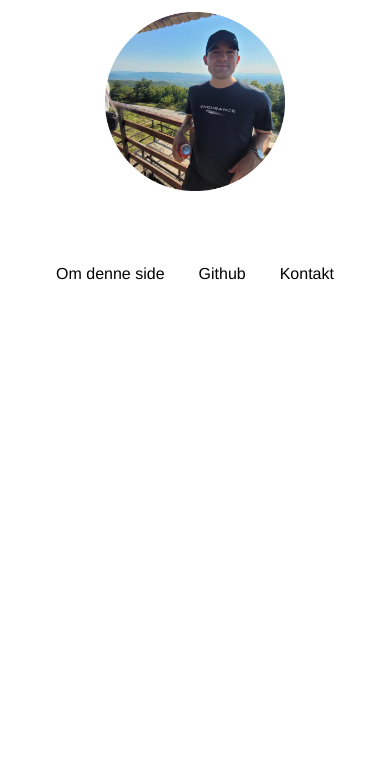
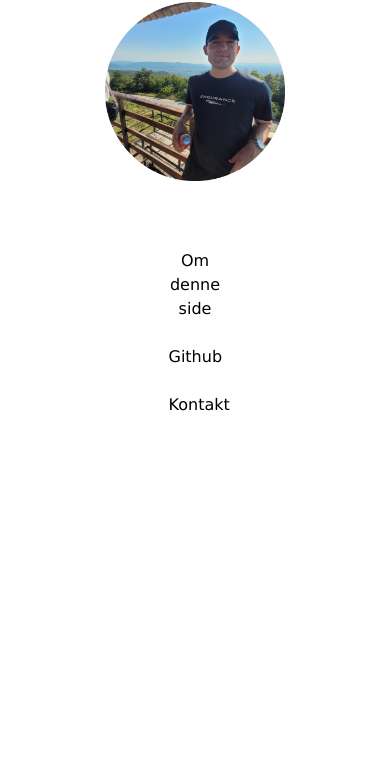
Before and after one commit to ROlsen97/RubensWebApp, a plain HTML site: page Index.html in a window 390 px wide. Shown: the part 84-844 px from the top of the page. Drawn offline with nearby package versions, Linux system fonts and the light colour scheme.

Commit message:
centeret buttons and made them responsive

```diff
--- a/Index.html
+++ b/Index.html
@@ -6,6 +6,7 @@
   <meta name="viewport" content="width=device-width, initial-scale=1">
   <link rel="stylesheet" href="style.css">
   <link rel="stylesheet" href="https://maxcdn.bootstrapcdn.com/bootstrap/3.4.1/css/bootstrap.min.css">
+  <link rel="stylesheet" href="https://www.w3schools.com/w3css/4/w3.css">
   <script src="https://unpkg.com/vue@3"></script>
   <script src="https://ajax.googleapis.com/ajax/libs/jquery/3.7.1/jquery.min.js"></script>
   <script src="https://maxcdn.bootstrapcdn.com/bootstrap/3.4.1/js/bootstrap.min.js"></script>
@@ -13,7 +14,7 @@
   <body>
     <div id="app">
         <div class="row">
-          <div class="Customvel">
+          <div class="CustomPadding">
             <div class="col-sm-8">
               <div class="container">
                 <h1 class="Velkommen">
@@ -22,7 +23,7 @@
               </div>
             </div>
             <div class="col-sm-4">
-              <div class="Customvel">
+              <div class="CustomPadding">
                 <div class="embed-responsive embed-responsive-16by9">
                   <div class="container mig">
                     <img class="mig" src="billederTilWebApp/mig.png" alt="Billede">
@@ -31,10 +32,12 @@
               </div>
             </div>
           </div>
-          <div class="Customcon">
-            <div v-for="x in Items" class="col-sm-4 Customrow button button1">
-              <div v-on:click="showInfo(x)">{{x.name}}</div>
-                <div :class="{ 'content': true, 'show': x.showInfo }">{{x.infoToShow}}</div>
+          <div class="w3-container">
+            <div class="w3-cell-row CustomPadding2" align="center">
+              <div v-for="x in Items" class="col-sm-4">
+                <div v-on:click="showInfo(x)" class="button button1">{{x.name}}</div>
+                  <div :class="{ 'content': true, 'show': x.showInfo }">{{x.infoToShow}}</div>
+              </div>
             </div>
           </div>
         </div>
--- a/index.js
+++ b/index.js
@@ -3,7 +3,7 @@ Vue.createApp({
      return {
       selectedItem: null,
       Items:[
-         {id: 0, name: "Om denne side", info:"Jeg er en datamatiker-studerende på Zealand, Sjællands erhvervsakademi, og jeg er interesseret i at lære mere om it-sikkerhed...",
+         {id: 0, name: "Om denne side", info:"Denne side er mit online cv, jeg har selv designet/kodet det hele",
          infoToShow: "", showInfo:false},
          {id: 1, name: "Github", info: "101", infoToShow: "", showInfo:false},
          {id: 2, name: "Kontakt", info: "112", infoToShow: "", showInfo:false}
--- a/style.css
+++ b/style.css
@@ -18,18 +18,11 @@
     display: flex;
     justify-content: center;
   }
-  .Customcon{
-    padding: 5.5vw;
-    display: flex;
-    justify-content: center;
+  .CustomPadding{
+    padding: 2vw;
   }
-  .Customrow{
-    margin: 1.5vw;
-    min-width: 4vw;
-  }
-  .Customvel{
-    padding: 2vw;
-    justify-content: center;
+  .CustomPadding2{
+    padding: 4.5vw;
   }
   .content {
     padding: 0 18px;
@@ -68,6 +61,9 @@
   .button1 {
     background-color: white;
     color: black;
+    max-width: 30vw;
+    display: block;
+    justify-content: center;
   }
   .button1:hover {
     background-color: #04AA6D;
```
